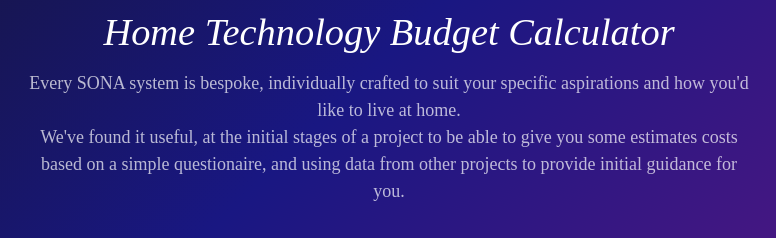
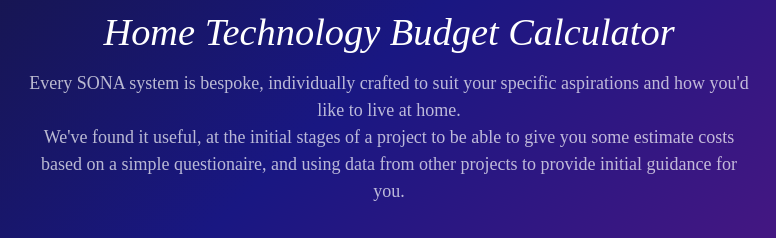
Before and after one commit to SFsona/Questionaire, a plain HTML site: page index.html in a window 1280 px wide. Shown: the part 347-585 px from the top of the page, 251-1027 px from the left. Drawn offline with Linux system fonts and the light colour scheme; a web font is replaced by a local one.

Commit message:
Update index.html

```diff
--- a/index.html
+++ b/index.html
@@ -20,7 +20,7 @@
         <img src="SONA-icon_(Trans150x110mm@300dpi)_White.png" alt="SONA logo" class="sona-logo">
         <div class="title">Home Technology Budget Calculator</div>
         <div class="sub">
-          Every SONA system is bespoke, individually crafted to suit your specific aspirations and how you'd like to live at home.<br/> We've found it useful, at the initial stages of a project to be able to give you some estimates costs based on a simple questionaire, and using data from other projects to provide initial guidance for you.
+          Every SONA system is bespoke, individually crafted to suit your specific aspirations and how you'd like to live at home.<br/> We've found it useful, at the initial stages of a project to be able to give you some estimate costs based on a simple questionaire, and using data from other projects to provide initial guidance for you.
         </div>
         <button id="btnStart" type="button" class="start-btn">Begin</button>
       </div>
```
